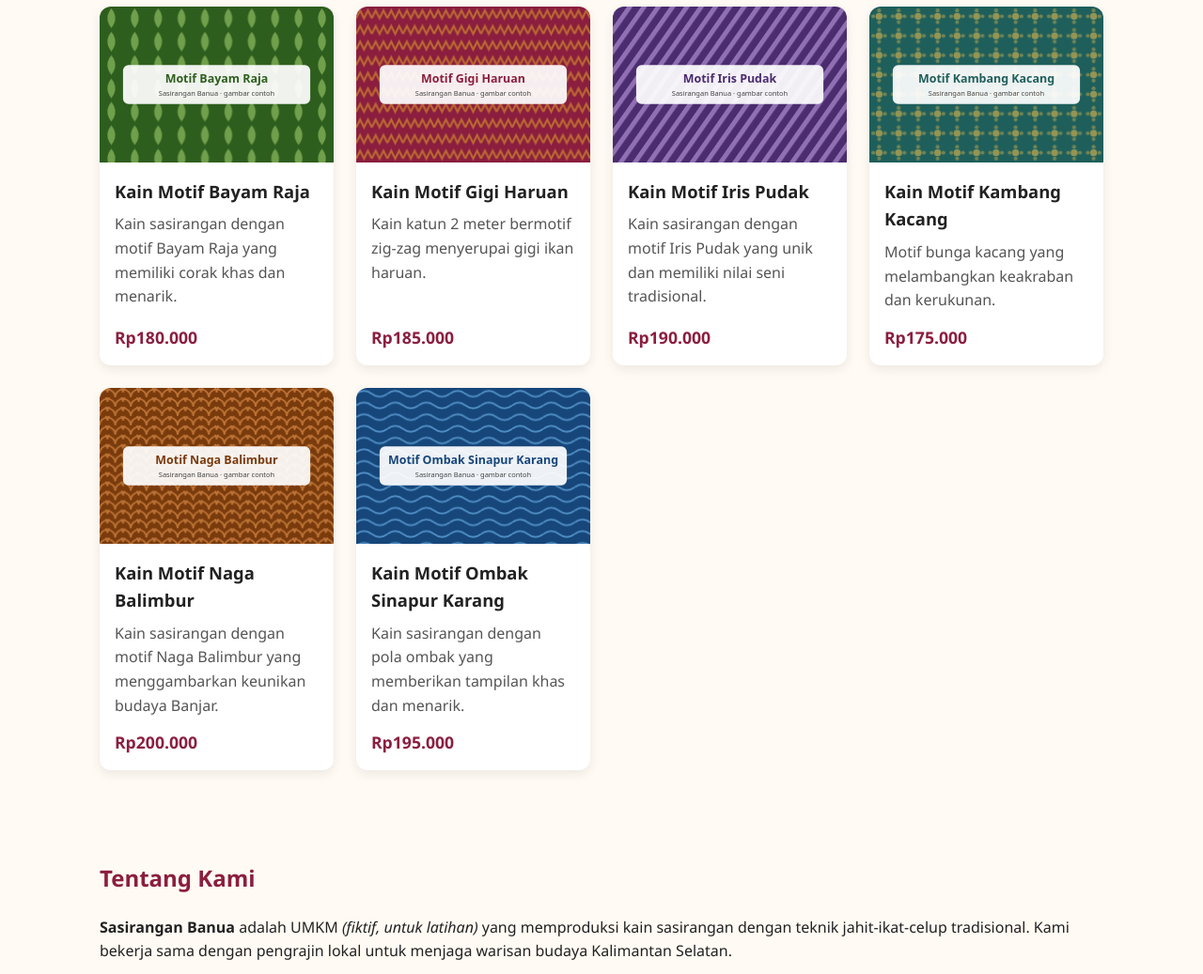
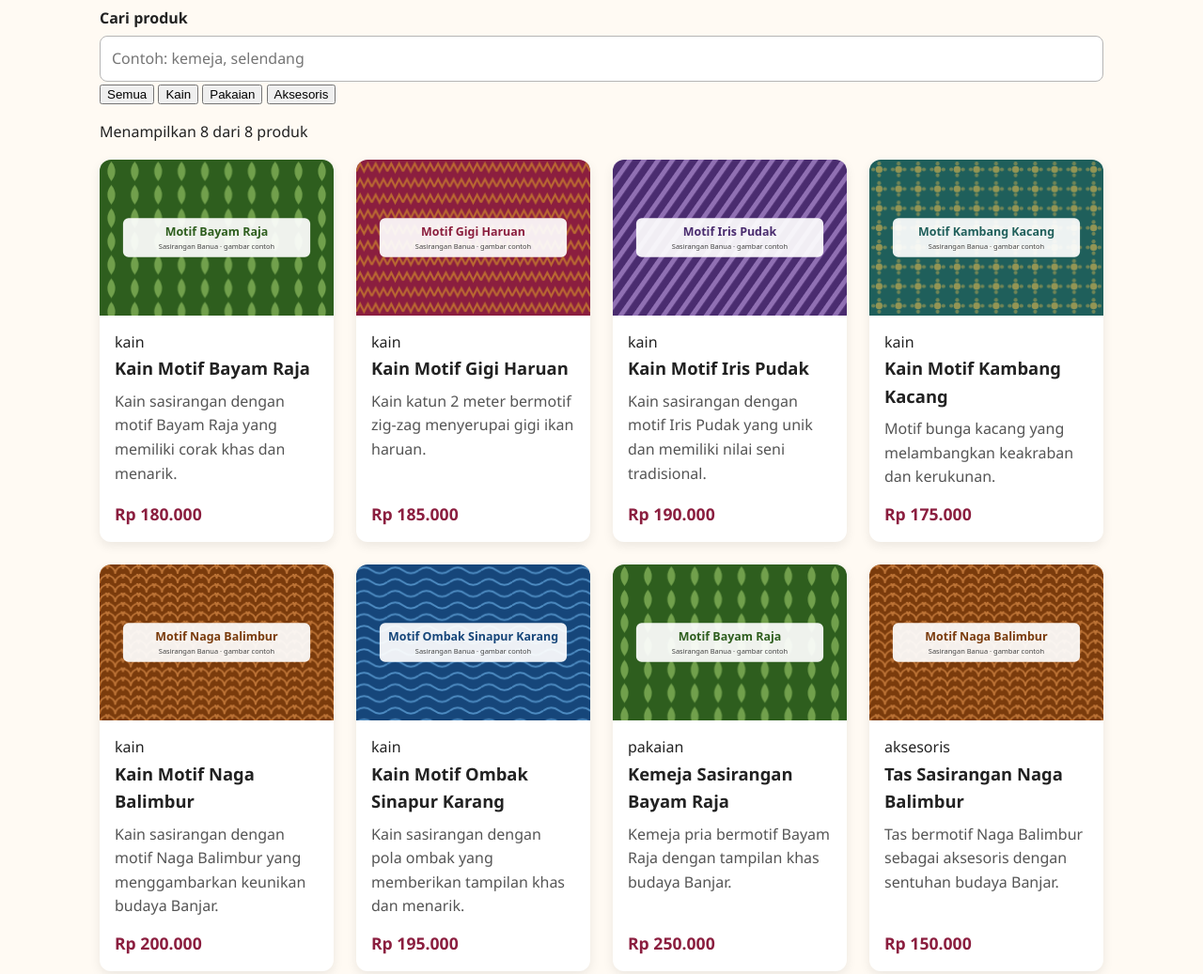
Before and after one commit to ridhochaesa00/web1-2510010258, a plain HTML site: page index.html in a window 1280 px wide. Shown: the part 600-1637 px from the top of the page at 94% size. Drawn offline with Linux system fonts and the light colour scheme.

Commit message:
Tampilkan katalog dari array data dengan DOM.

```diff
--- a/index.html
+++ b/index.html
@@ -6,6 +6,7 @@
    <meta name="description" content="Katalog kain dan busana Sasirangan khas Banjarmasin karya
      pengrajin lokal.">
    <link rel="stylesheet" href="css/style.css">
+   <script src="js/katalog.js" defer></script>
    <title>Sasirangan Banua | Kain Khas Banjar</title>
 </head>
 <body>
@@ -35,87 +36,75 @@
     <a class="tombol" href="#katalog">Lihat Katalog</a>
   </section>
 
-
 <!-- ========== KATALOG ========== -->
 <section class="bagian" id="katalog">
     <h2>Katalog Produk</h2>
     <p>Pilihan kain, busana, dan aksesoris Sasirangan terbaru.</p>
 
-    <div class="katalog-grid">
+    <div class="kontrol-katalog">
+        <div class="kolom">
+            <label for="cari">Cari produk</label>
+            <input
+                type="search"
+                id="cari"
+                placeholder="Contoh: kemeja, selendang"
+            >
+        </div>
 
-        <!-- Produk 1 -->
-        <article class="kartu">
-            <img src="img/bayam-raja.svg"
-                 alt="Kain sasirangan motif Bayam Raja"
-                 width="600" height="400">
-            <div class="kartu-isi">
-                <h3>Kain Motif Bayam Raja</h3>
-                <p>Kain sasirangan dengan motif Bayam Raja yang memiliki corak khas dan menarik.</p>
-                <p class="harga">Rp180.000</p>
-            </div>
-        </article>
+        <div
+            class="filter"
+            role="group"
+            aria-label="Filter kategori"
+        >
+            <button
+                type="button"
+                class="tombol-filter aktif"
+                data-kategori="semua"
+                aria-pressed="true"
+            >
+                Semua
+            </button>
 
-        <!-- Produk 2 -->
-        <article class="kartu">
-            <img src="img/gigi-haruan.svg"
-                 alt="Kain sasirangan motif Gigi Haruan warna merah marun"
-                 width="600" height="400">
-            <div class="kartu-isi">
-                <h3>Kain Motif Gigi Haruan</h3>
-                <p>Kain katun 2 meter bermotif zig-zag menyerupai gigi ikan haruan.</p>
-                <p class="harga">Rp185.000</p>
-            </div>
-        </article>
+            <button
+                type="button"
+                class="tombol-filter"
+                data-kategori="kain"
+                aria-pressed="false"
+            >
+                Kain
+            </button>
 
-        <!-- Produk 3 -->
-        <article class="kartu">
-            <img src="img/iris-pudak.svg"
-                 alt="Kain sasirangan motif Iris Pudak"
-                 width="600" height="400">
-            <div class="kartu-isi">
-                <h3>Kain Motif Iris Pudak</h3>
-                <p>Kain sasirangan dengan motif Iris Pudak yang unik dan memiliki nilai seni tradisional.</p>
-                <p class="harga">Rp190.000</p>
-            </div>
-        </article>
+            <button
+                type="button"
+                class="tombol-filter"
+                data-kategori="pakaian"
+                aria-pressed="false"
+            >
+                Pakaian
+            </button>
 
-        <!-- Produk 4 -->
-        <article class="kartu">
-            <img src="img/kambang-kacang.svg"
-                 alt="Kain sasirangan motif Kambang Kacang warna hijau tosca"
-                 width="600" height="400">
-            <div class="kartu-isi">
-                <h3>Kain Motif Kambang Kacang</h3>
-                <p>Motif bunga kacang yang melambangkan keakraban dan kerukunan.</p>
-                <p class="harga">Rp175.000</p>
-            </div>
-        </article>
+            <button
+                type="button"
+                class="tombol-filter"
+                data-kategori="aksesoris"
+                aria-pressed="false"
+            >
+                Aksesoris
+            </button>
+        </div>
+    </div>
 
-        <!-- Produk 5 -->
-        <article class="kartu">
-            <img src="img/naga-balimbur.svg"
-                 alt="Kain sasirangan motif Naga Balimbur"
-                 width="600" height="400">
-            <div class="kartu-isi">
-                <h3>Kain Motif Naga Balimbur</h3>
-                <p>Kain sasirangan dengan motif Naga Balimbur yang menggambarkan keunikan budaya Banjar.</p>
-                <p class="harga">Rp200.000</p>
-            </div>
-        </article>
+    <p
+        id="info-jumlah"
+        class="info-jumlah"
+        aria-live="polite"
+    ></p>
 
-        <!-- Produk 6 -->
-        <article class="kartu">
-            <img src="img/ombak-sinapur-karang.svg"
-                 alt="Kain sasirangan motif Ombak Sinapur Karang"
-                 width="600" height="400">
-            <div class="kartu-isi">
-                <h3>Kain Motif Ombak Sinapur Karang</h3>
-                <p>Kain sasirangan dengan pola ombak yang memberikan tampilan khas dan menarik.</p>
-                <p class="harga">Rp195.000</p>
-            </div>
-        </article>
+    <div id="daftar-katalog" class="katalog-grid"></div>
 
-    </div>
+    <noscript>
+        <p>Aktifkan JavaScript untuk melihat katalog produk.</p>
+    </noscript>
 </section>
 
 <!-- ========== TENTANG ========== -->
--- /dev/null
+++ b/js/katalog.js
@@ -0,0 +1,151 @@
+
+// =========================================================
+// katalog.js — Modul 3: menampilkan katalog dengan DOM
+// Praktikum Pemrograman Web 1 · Sasirangan Banua
+// =========================================================
+
+// 1. Data katalog: array yang berisi objek-objek produk
+const katalog = [
+    {
+        id: 1,
+        nama: "Kain Motif Bayam Raja",
+        kategori: "kain",
+        harga: 180000,
+        gambar: "img/bayam-raja.svg",
+        deskripsi: "Kain sasirangan dengan motif Bayam Raja yang memiliki corak khas dan menarik.",
+    },
+    {
+        id: 2,
+        nama: "Kain Motif Gigi Haruan",
+        kategori: "kain",
+        harga: 185000,
+        gambar: "img/gigi-haruan.svg",
+        deskripsi: "Kain katun 2 meter bermotif zig-zag menyerupai gigi ikan haruan.",
+    },
+    {
+        id: 3,
+        nama: "Kain Motif Iris Pudak",
+        kategori: "kain",
+        harga: 190000,
+        gambar: "img/iris-pudak.svg",
+        deskripsi: "Kain sasirangan dengan motif Iris Pudak yang unik dan memiliki nilai seni tradisional.",
+    },
+    {
+        id: 4,
+        nama: "Kain Motif Kambang Kacang",
+        kategori: "kain",
+        harga: 175000,
+        gambar: "img/kambang-kacang.svg",
+        deskripsi: "Motif bunga kacang yang melambangkan keakraban dan kerukunan.",
+    },
+    {
+        id: 5,
+        nama: "Kain Motif Naga Balimbur",
+        kategori: "kain",
+        harga: 200000,
+        gambar: "img/naga-balimbur.svg",
+        deskripsi: "Kain sasirangan dengan motif Naga Balimbur yang menggambarkan keunikan budaya Banjar.",
+    },
+    {
+        id: 6,
+        nama: "Kain Motif Ombak Sinapur Karang",
+        kategori: "kain",
+        harga: 195000,
+        gambar: "img/ombak-sinapur-karang.svg",
+        deskripsi: "Kain sasirangan dengan pola ombak yang memberikan tampilan khas dan menarik.",
+    },
+    {
+        id: 7,
+        nama: "Kemeja Sasirangan Bayam Raja",
+        kategori: "pakaian",
+        harga: 250000,
+        gambar: "img/bayam-raja.svg",
+        deskripsi: "Kemeja pria bermotif Bayam Raja dengan tampilan khas budaya Banjar.",
+    },
+    {
+        id: 8,
+        nama: "Tas Sasirangan Naga Balimbur",
+        kategori: "aksesoris",
+        harga: 150000,
+        gambar: "img/naga-balimbur.svg",
+        deskripsi: "Tas bermotif Naga Balimbur sebagai aksesoris dengan sentuhan budaya Banjar.",
+    },
+];
+
+// Menampilkan data katalog di Console
+console.table(katalog);
+
+// 2. Ambil elemen-elemen HTML yang akan dimanipulasi
+const daftarKatalog = document.querySelector("#daftar-katalog");
+const inputCari = document.querySelector("#cari");
+const tombolFilter = document.querySelectorAll(".tombol-filter");
+const infoJumlah = document.querySelector("#info-jumlah");
+
+// 3. Status filter yang sedang aktif
+let kategoriAktif = "semua";
+
+// 4. Mengubah angka menjadi format Rupiah,
+// contoh: 185000 -> "Rp 185.000"
+function formatRupiah(angka) {
+    return new Intl.NumberFormat("id-ID", {
+        style: "currency",
+        currency: "IDR",
+        minimumFractionDigits: 0,
+    }).format(angka);
+}
+
+// 5. Membuat elemen <article> untuk satu produk
+function buatKartu(produk) {
+    const kartu = document.createElement("article");
+    kartu.className = "kartu";
+
+    const gambar = document.createElement("img");
+    gambar.src = produk.gambar;
+    gambar.alt = produk.nama;
+    gambar.width = 600;
+    gambar.height = 400;
+    gambar.loading = "lazy";
+
+    const isi = document.createElement("div");
+    isi.className = "kartu-isi";
+
+    const label = document.createElement("span");
+    label.className = "label-kategori";
+    label.textContent = produk.kategori;
+
+    const judul = document.createElement("h3");
+    judul.textContent = produk.nama;
+
+    const deskripsi = document.createElement("p");
+    deskripsi.textContent = produk.deskripsi;
+
+    const harga = document.createElement("p");
+    harga.className = "harga";
+    harga.textContent = formatRupiah(produk.harga);
+
+    isi.append(label, judul, deskripsi, harga);
+    kartu.append(gambar, isi);
+
+    return kartu;
+}
+
+
+// 6. Menampilkan sekumpulan produk ke dalam #daftar-katalog
+function tampilkanKatalog(daftarProduk) {
+    daftarKatalog.replaceChildren(); // kosongkan isi sebelumnya
+
+    if (daftarProduk.length === 0) {
+        const kosong = document.createElement("p");
+        kosong.textContent = "Produk tidak ditemukan. Coba kata kunci lain.";
+        daftarKatalog.append(kosong);
+    }
+
+    daftarProduk.forEach((produk) => {
+        daftarKatalog.append(buatKartu(produk));
+    });
+
+    infoJumlah.textContent = `Menampilkan ${daftarProduk.length} dari ${katalog.length} produk`;
+}
+
+// 10. Tampilkan semua produk ketika halaman pertama kali dibuka
+tampilkanKatalog(katalog);
```
